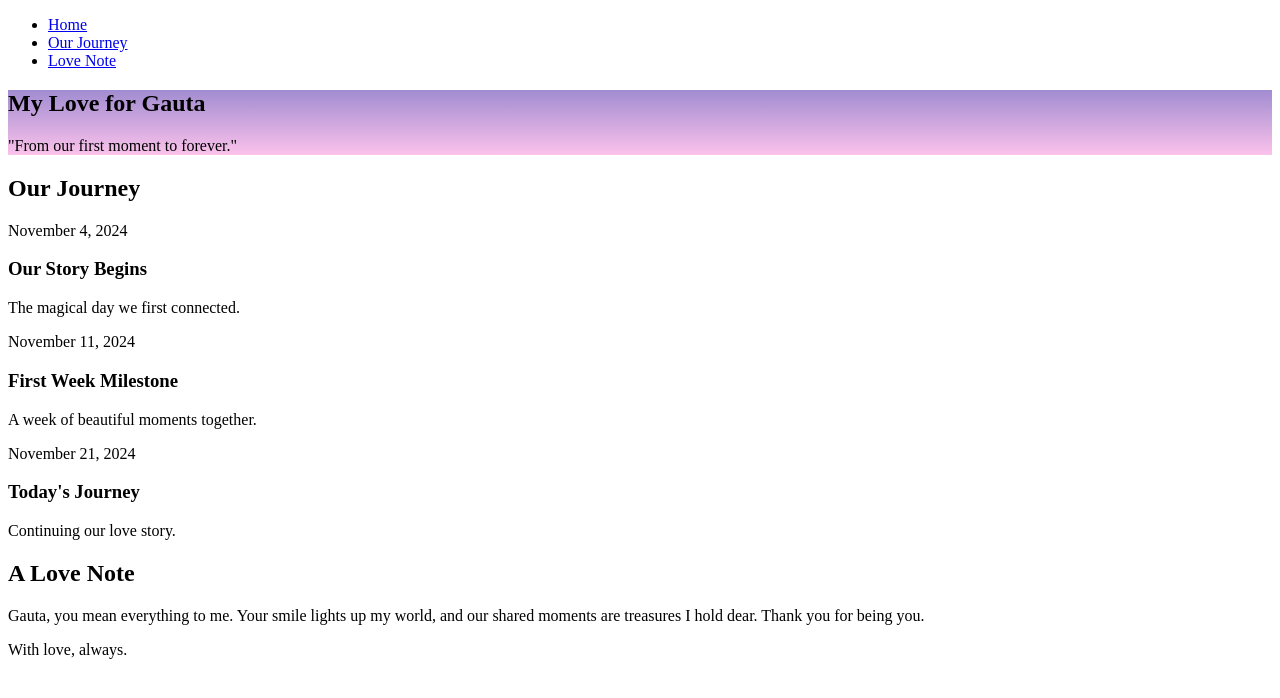
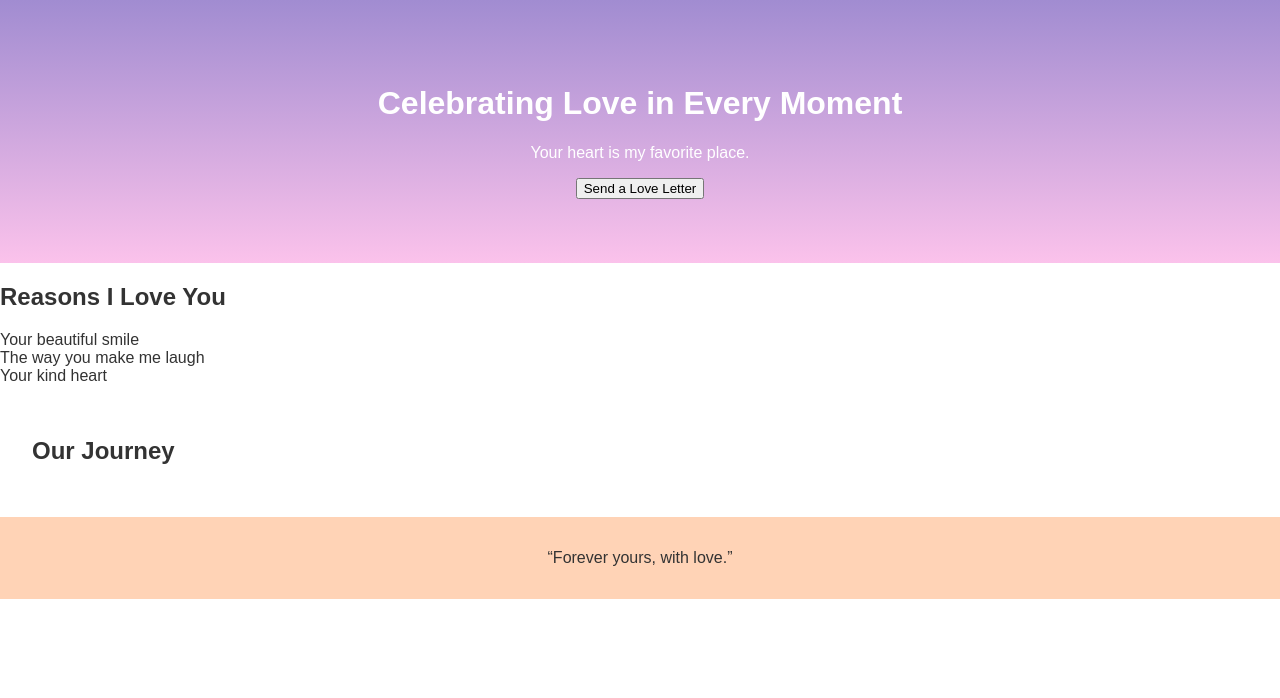
Before and after one commit to dayofmolp/luvUgauta, a plain HTML site: page index.html in a window 1280 px wide. Drawn offline with Linux system fonts and the light colour scheme.

Commit message:
Update index.html

```diff
--- a/index.html
+++ b/index.html
@@ -3,53 +3,36 @@
 <head>
     <meta charset="UTF-8">
     <meta name="viewport" content="width=device-width, initial-scale=1.0">
-  <title>My Love for Gauta</title>
-  <link rel="stylesheet" href="style.css">
+    <title>Valentine's Day Celebration</title>
+    <link rel="stylesheet" href="styles.css">
 </head>
 <body>
-  <header>
-    <nav>
-      <ul>
-        <li><a href="#home">Home</a></li>
-        <li><a href="#journey">Our Journey</a></li>
-        <li><a href="#love-note">Love Note</a></li>
-      </ul>
-    </nav>
+    <header class="hero">
+        <h1>Celebrating Love in Every Moment</h1>
+        <p>Your heart is my favorite place.</p>
+        <button class="cta">Send a Love Letter</button>
     </header>
 
-  <section id="home" class="hero">
-    <h1>My Love for Gauta</h1>
-    <p>"From our first moment to forever."</p>
-  </section>
-
-  <section id="journey">
-    <h2>Our Journey</h2>
-    <div class="timeline">
-      <div class="event">
-        <span class="date">November 4, 2024</span>
-        <h3>Our Story Begins</h3>
-        <p>The magical day we first connected.</p>
-      </div>
-      <div class="event">
-        <span class="date">November 11, 2024</span>
-        <h3>First Week Milestone</h3>
-        <p>A week of beautiful moments together.</p>
-      </div>
-      <div class="event">
-        <span class="date">November 21, 2024</span>
-        <h3>Today's Journey</h3>
-        <p>Continuing our love story.</p>
-      </div>
+    <main>
+        <section class="reasons">
+            <h2>Reasons I Love You</h2>
+            <div class="cards">
+                <div class="card">Your beautiful smile</div>
+                <div class="card">The way you make me laugh</div>
+                <div class="card">Your kind heart</div>
             </div>
         </section>
 
-  <section id="love-note">
-    <h2>A Love Note</h2>
-    <p>Gauta, you mean everything to me. Your smile lights up my world, and our shared moments are treasures I hold dear. Thank you for being you.</p>
+        <section class="timeline">
+            <h2>Our Journey</h2>
+            <div class="events">
+                <!-- Dynamic content populated via JavaScript -->
+            </div>
         </section>
+    </main>
 
     <footer>
-    <p>With love, always.</p>
+        <p>“Forever yours, with love.”</p>
     </footer>
 
     <script src="script.js"></script>
```
Lines whose indentation alone changed are shown as unchanged.
